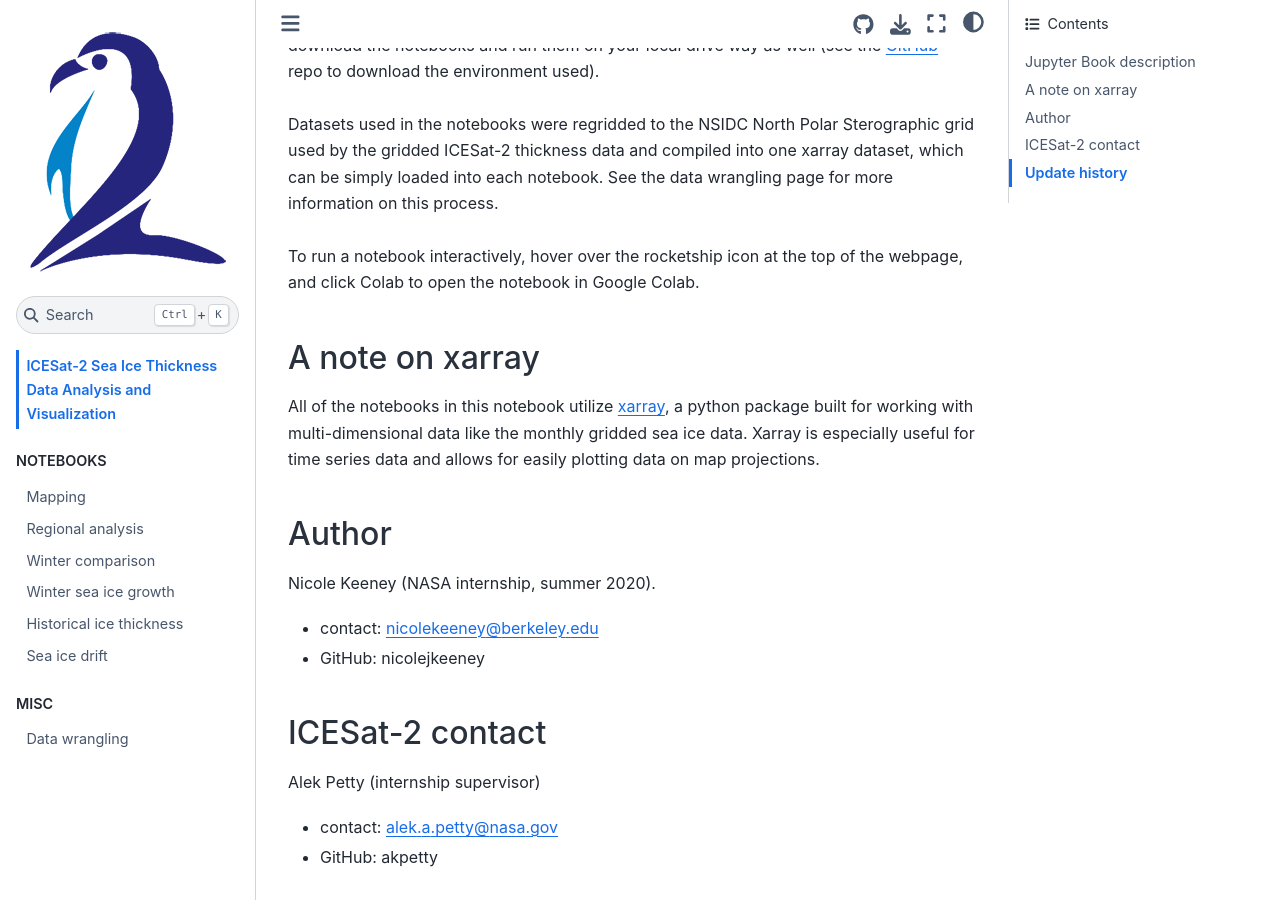
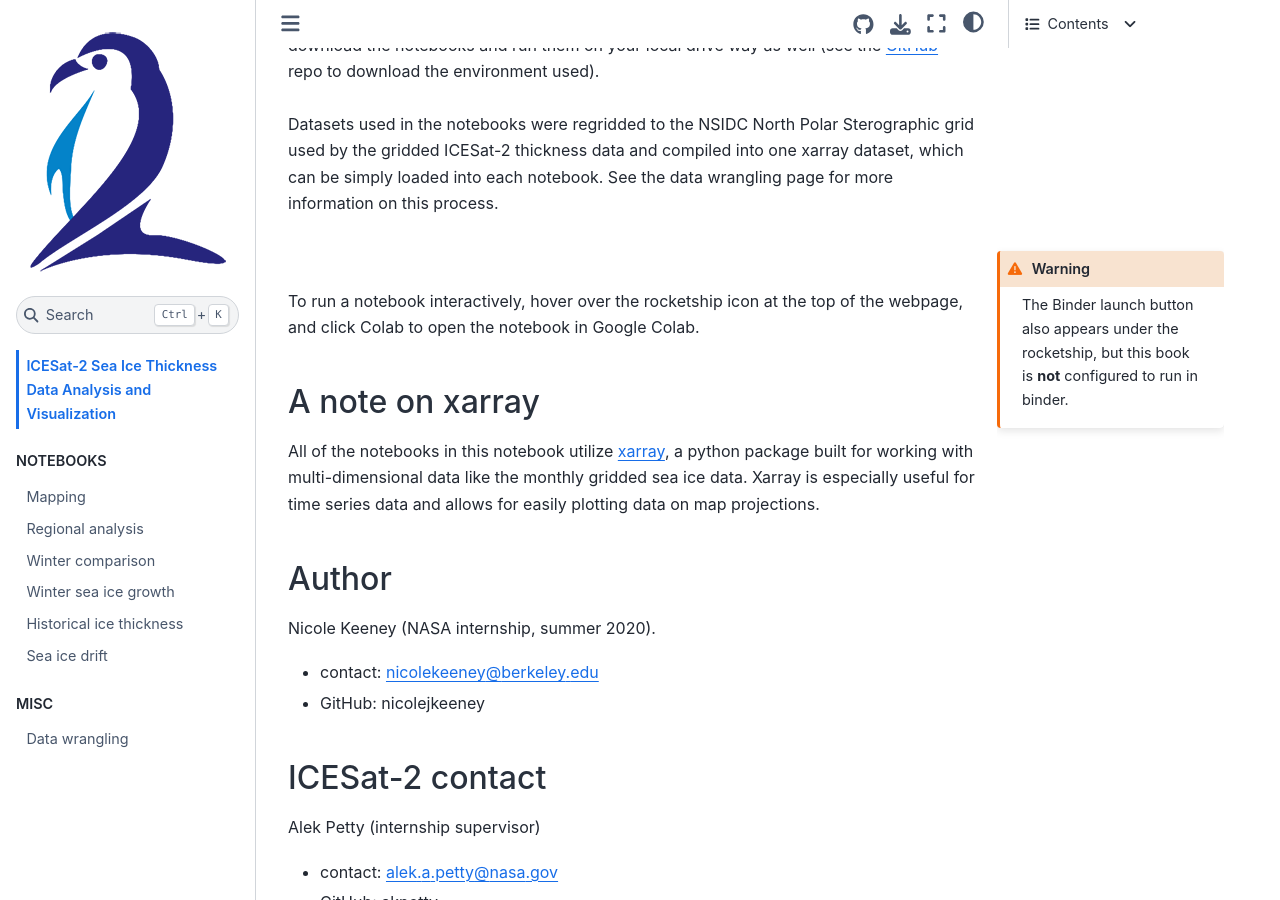
Before and after one commit to nicolejkeeney/icesat2-book, a Jupyter Book: the page built from home.md, in a window 1280 px wide and 900 px high, scrolled down 669 px. Built offline with Jupyter Book 1.0.4 settings and Sphinx 7.4.7 and the Sphinx Book theme 1.1.4, drawn with Linux system fonts in a browser that asks for light colours.

Commit message:
homepage edits

`````diff
--- a/home.md
+++ b/home.md
@@ -5,7 +5,13 @@ NASA's Ice, Cloud, and Land Elevation Satellite-2 (ICESat-2) is a new satellite
 
 
 ### Jupyter Book description
-Jupyter Books [(jupyterbook.org)](https://jupyterbook.org/intro.html) provide a novel means of compiling Jupyter Notebooks into one convenient and well-indexed location. Jupyter Notebooks are used to provide a visual demonstration of our efforts to analyze the monthly gridded ICESat-2 winter Arctic sea ice data (sea ice freeboard and thickness), along with other relevant datasets to help us understand recent winter Arctic sea ice growth. All of the code presented in the notebooks of this book are configured to run through Google Colab, although you can download the notebooks and run them on your local drive way as well (see the [GitHub](https://github.com/nicolejkeeney/icesat2-book) repo to download the environment used). <br><br>Datasets used in the notebooks were regridded to the NSIDC North Polar Sterographic grid used by the gridded ICESat-2 thickness data and compiled into one xarray dataset, which can be simply loaded into each notebook. See the data wrangling page for more information on this process. <br><br>To run a notebook interactively, hover over the rocketship icon at the top of the webpage, and click Colab to open the notebook in Google Colab.
+Jupyter Books [(jupyterbook.org)](https://jupyterbook.org/intro.html) provide a novel means of compiling Jupyter Notebooks into one convenient and well-indexed location. Jupyter Notebooks are used to provide a visual demonstration of our efforts to analyze the monthly gridded ICESat-2 winter Arctic sea ice data (sea ice freeboard and thickness), along with other relevant datasets to help us understand recent winter Arctic sea ice growth. All of the code presented in the notebooks of this book are configured to run through Google Colab, although you can download the notebooks and run them on your local drive way as well (see the [GitHub](https://github.com/nicolejkeeney/icesat2-book) repo to download the environment used). <br><br>Datasets used in the notebooks were regridded to the NSIDC North Polar Sterographic grid used by the gridded ICESat-2 thickness data and compiled into one xarray dataset, which can be simply loaded into each notebook. See the data wrangling page for more information on this process.
+````{margin}
+```{warning}
+The Binder launch button also appears under the rocketship, but this book is **not** configured to run in binder.
+```
+````
+<br><br>To run a notebook interactively, hover over the rocketship icon at the top of the webpage, and click Colab to open the notebook in Google Colab.
 
 
 ### A note on xarray
`````
